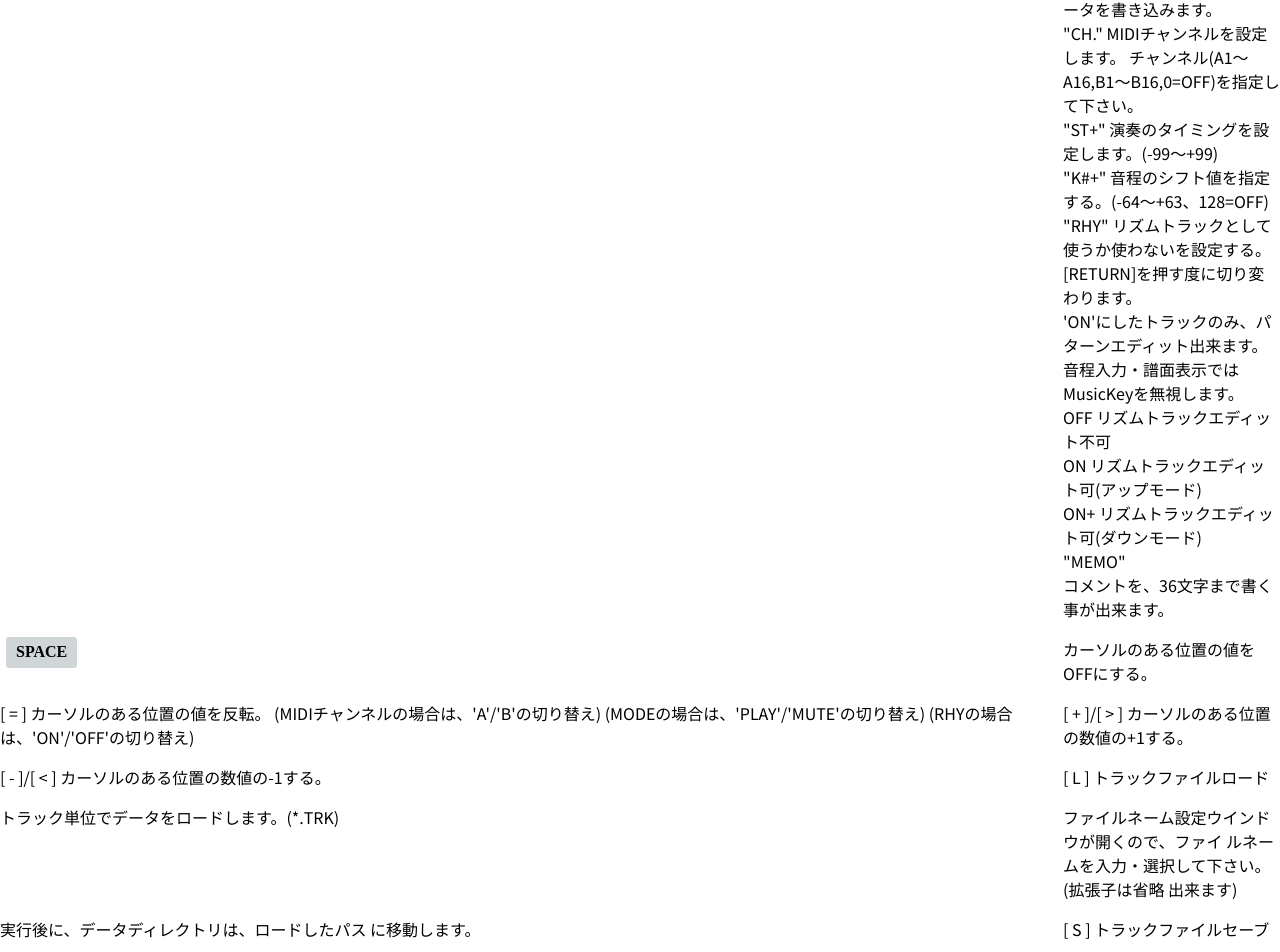
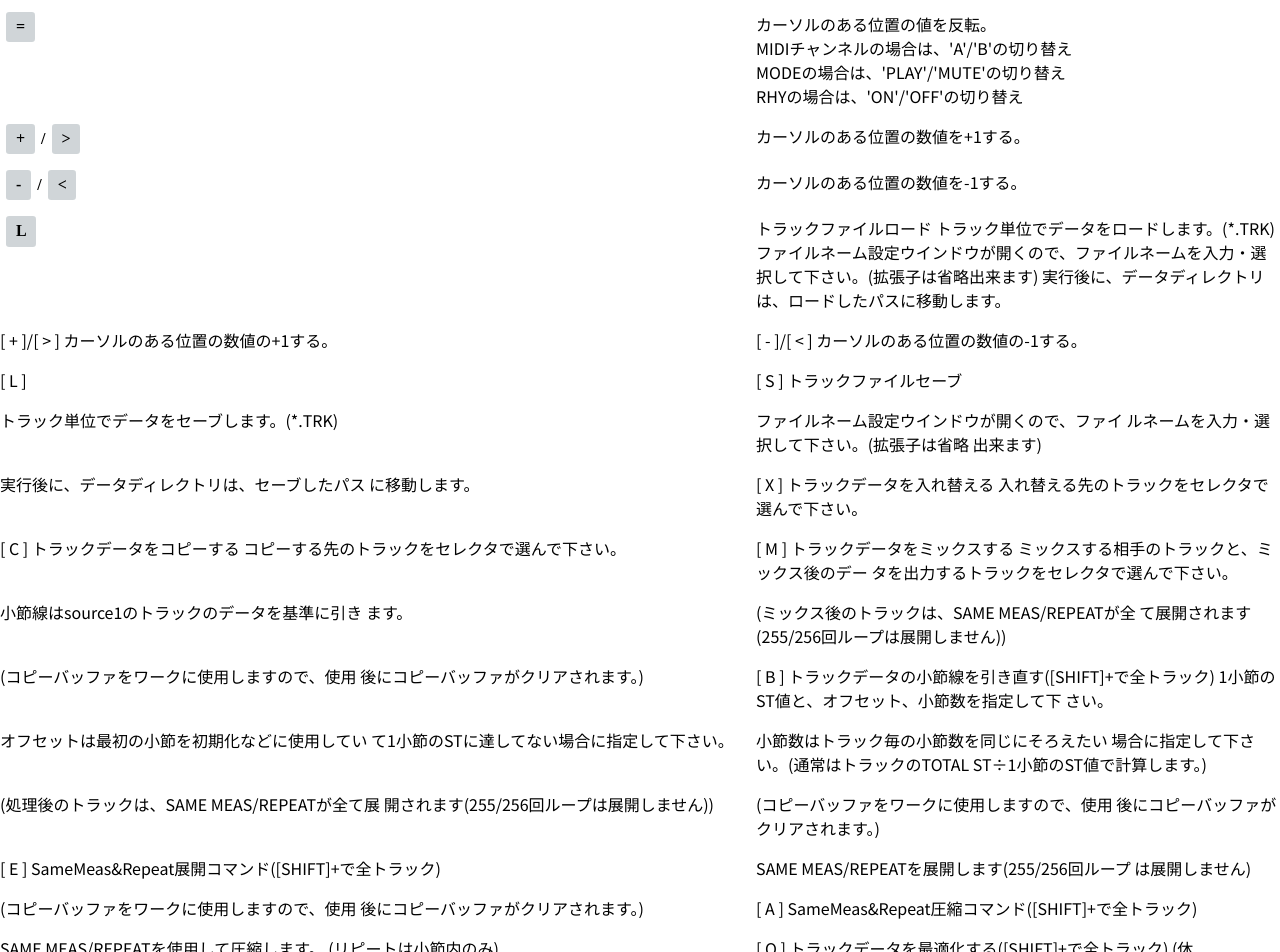
Before and after one commit to mucho613/potential-guide, a Next.js app: page /command-menu in a window 1280 px wide. Shown: the part 1398-2350 px from the top of the page. Built offline with nearby package versions, Linux system fonts and the light colour scheme.

Commit message:
update: markdown

```diff
--- a/pages/command-menu.mdx
+++ b/pages/command-menu.mdx
@@ -82,25 +82,45 @@
     カーソルのある位置の値をOFFにする。
   </dd>
 
-[ = ]	カーソルのある位置の値を反転。
-    (MIDIチャンネルの場合は、'A'/'B'の切り替え)
-    (MODEの場合は、'PLAY'/'MUTE'の切り替え)
-    (RHYの場合は、'ON'/'OFF'の切り替え)
+  <dt>
+    <span class="key">=</span>
+  </dt>
+  <dd>
+    カーソルのある位置の値を反転。
+    - MIDIチャンネルの場合は、'A'/'B'の切り替え
+    - MODEの場合は、'PLAY'/'MUTE'の切り替え
+    - RHYの場合は、'ON'/'OFF'の切り替え
+  </dd>
+
+  <dt>
+    <span class="key">+</span>/<span class="key">&gt;</span>
+  </dt>
+  <dd>
+    カーソルのある位置の数値を+1する。
+  </dd>
+
+  <dt>
+    <span class="key">-</span>/<span class="key">&lt;</span>
+  </dt>
+  <dd>
+    カーソルのある位置の数値を-1する。
+  </dd>
+
+  <dt>
+    <span class="key">L</span>
+  </dt>
+  <dd>
+    トラックファイルロード
+    トラック単位でデータをロードします。(*.TRK)
+    ファイルネーム設定ウインドウが開くので、ファイルネームを入力・選択して下さい。(拡張子は省略出来ます)
+    実行後に、データディレクトリは、ロードしたパスに移動します。
+  </dd>
 
 [ + ]/[ > ]	カーソルのある位置の数値の+1する。
 
 [ - ]/[ < ]	カーソルのある位置の数値の-1する。
 
-[ L ]	トラックファイルロード
-
-    トラック単位でデータをロードします。(*.TRK)
-
-    ファイルネーム設定ウインドウが開くので、ファイ
-    ルネームを入力・選択して下さい。(拡張子は省略
-    出来ます)
-
-    実行後に、データディレクトリは、ロードしたパス
-    に移動します。
+[ L ]
 
 [ S ]	トラックファイルセーブ
 
```
